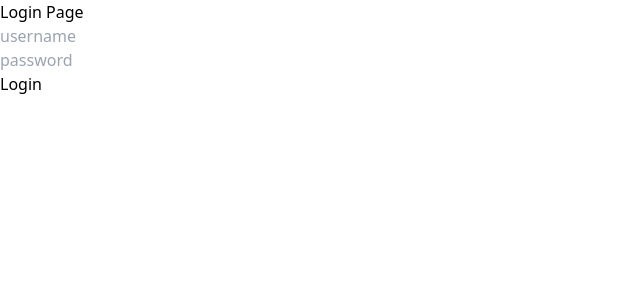
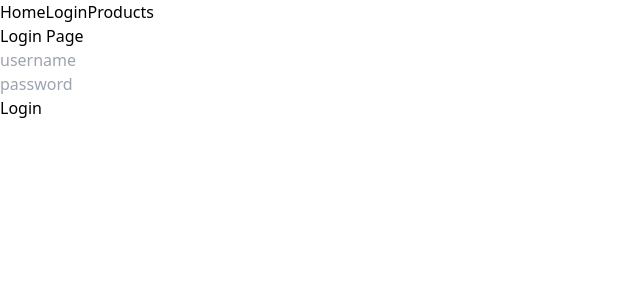
Before and after one commit to MaganaTony/DummyJsonReactRouter, a React (Vite) app: page /login in a window 1280 px wide. Shown: the top 300 px of the page, without its empty margins (0-640 px from the left). Built offline with nearby package versions, Linux system fonts and the light colour scheme.

Commit message:
added MainLayout for Navbar functionality

```diff
--- /dev/null
+++ b/src/components/Navbar.jsx
@@ -0,0 +1,34 @@
+import { Link } from "react-router-dom";
+
+const links = [
+  {
+    href: "/",
+    text: "Home",
+  },
+  {
+    href: "/login",
+    text: "Login",
+  },
+  {
+    href: "/products",
+    text: "Products",
+  },
+];
+
+export default function Navbar() {
+  return (
+    <nav className="w-full flex flex-row gap-4">
+      {links.map((link) => {
+        return (
+          <Link
+            key={link.href}
+            to={link.href}
+            className="text-base font-bold hover:bg-neutral-900"
+          >
+            {link.text}
+          </Link>
+        );
+      })}
+    </nav>
+  );
+}
--- /dev/null
+++ b/src/layouts/mainLayout.jsx
@@ -0,0 +1,11 @@
+import { Outlet } from "react-router-dom";
+import Navbar from "../components/Navbar";
+
+export default function MainLayout() {
+  return (
+    <main>
+      <Navbar />
+      <Outlet/>
+    </main>
+  );
+}
--- a/src/pages/HomePage.jsx
+++ b/src/pages/HomePage.jsx
@@ -1,5 +1,8 @@
-export default function HomePage(){
-    return (
-        <h1>Home</h1>
-    )
+
+export default function HomePage() {
+  return (
+    <>
+      <h1>Home</h1>
+    </>
+  );
 }
--- a/src/pages/LoginPage.jsx
+++ b/src/pages/LoginPage.jsx
@@ -14,10 +14,10 @@ export default function LoginPage() {
   const navigate = useNavigate();
   const [isSubmitting, setIsSubmitting] = useState(false);
 
-  function onSubmit(data) {
+  async function onSubmit(data) {
+    try {
       setIsSubmitting(true);
-    loginUser(data.username, data.password)
-      .then((token) => {
+      const token = await loginUser(data.username, data.password);
       if (token) {
         localStorage.setItem("token", token);
         navigate("/");
@@ -29,11 +29,10 @@ export default function LoginPage() {
         });
         setIsSubmitting(false);
       }
-      })
-      .catch((error) => {
-        console.error("Login error", error);
+    } catch (error) {
+      console.error("Login error:", error);
       setIsSubmitting(false);
-      });
+    }
   }
 
   return (
@@ -87,7 +86,7 @@ export default function LoginPage() {
             )}
           </div>
           <button
-            className="rounded-md bg-white text-black font-bold p-2 "
+            className="rounded-md bg-white text-black font-bold p-2 disabled:bg-neutral-600 disabled:cursor-progress"
             type="submit"
             disabled={isSubmitting}
           >
```
Also changed, not shown: src/main.jsx (+33 -25 lines). Lines whose indentation alone changed are shown as unchanged.
